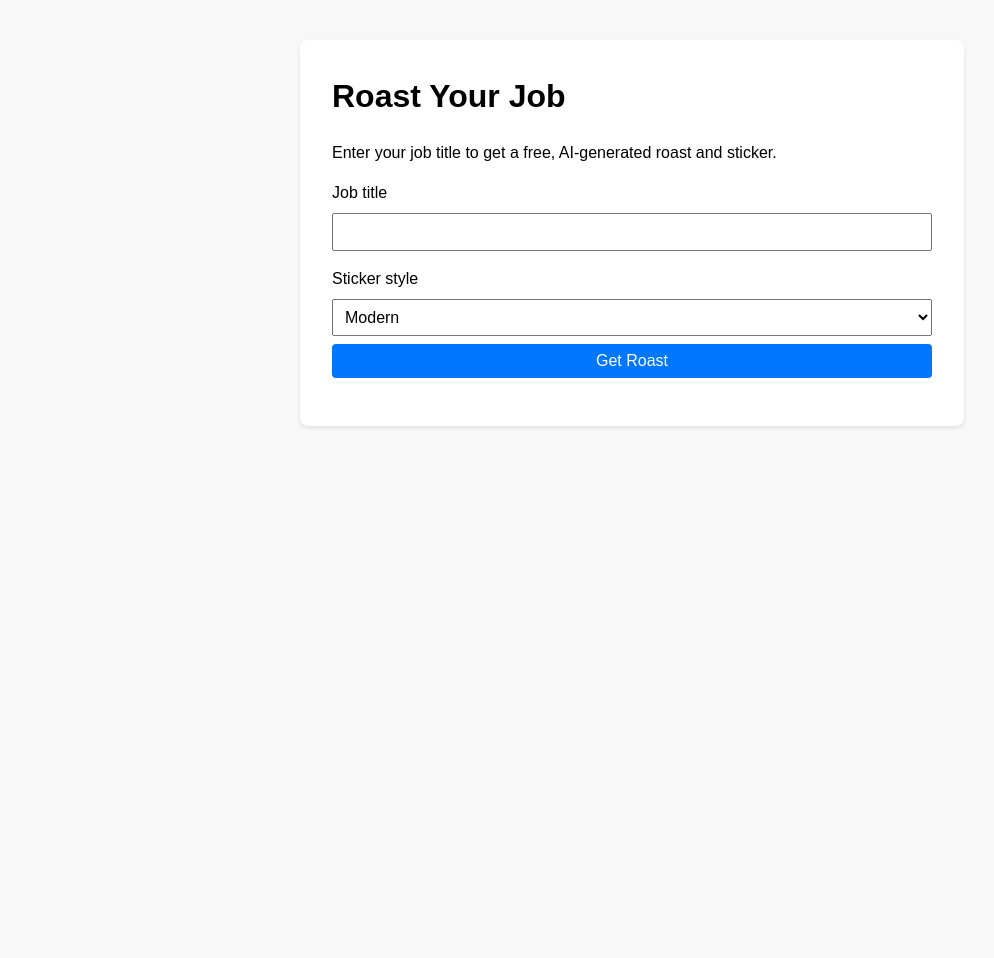
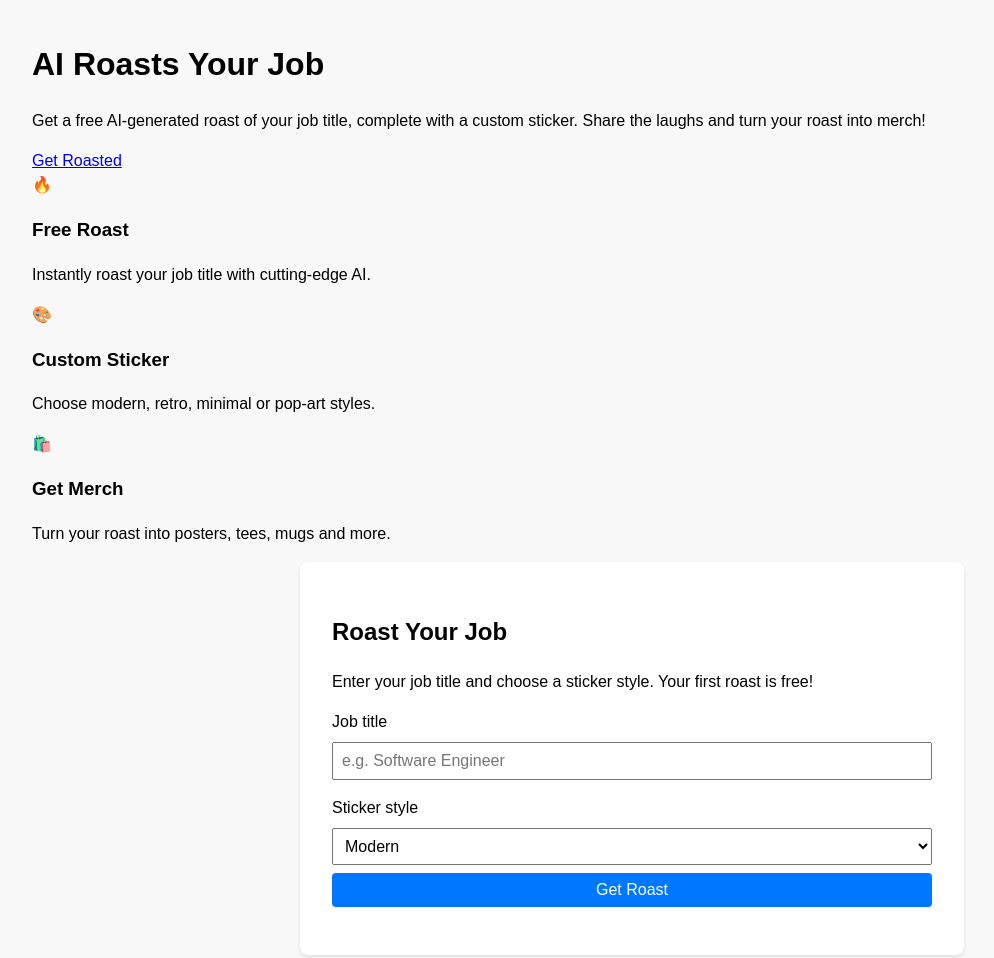
Before and after one commit to ptbandeira/roastyourjob, a website: page public/index.html in a window 1280 px wide. Shown: the whole page, without its empty margins (8-1002 px from the left). Before the commit the page ends 800 px from the top, so only its background shows below. Drawn offline with Linux system fonts and the light colour scheme.

Commit message:
Update index.html

```diff
--- a/public/index.html
+++ b/public/index.html
@@ -4,16 +4,52 @@
     <meta charset="UTF-8" />
     <meta name="viewport" content="width=device-width, initial-scale=1.0" />
     <title>Roast Your Job</title>
+    <!-- Import a modern, friendly font -->
+    <link href="https://fonts.googleapis.com/css2?family=Poppins:wght@400;600;700&display=swap" rel="stylesheet" />
     <link rel="stylesheet" href="style.css" />
   </head>
   <body>
-    <main>
-      <h1>Roast Your Job</h1>
-      <p>Enter your job title to get a free, AI‑generated roast and sticker.</p>
+    <!-- Hero section with attention‑grabbing headline and call to action -->
+    <header class="hero">
+      <div class="hero-content">
+        <h1>AI Roasts Your Job</h1>
+        <p>
+          Get a free AI‑generated roast of your job title, complete with a
+          custom sticker. Share the laughs and turn your roast into merch!
+        </p>
+        <a href="#generator" class="cta-button">Get Roasted</a>
+      </div>
+    </header>
+
+    <!-- Features section explaining the experience -->
+    <section class="features">
+      <div class="feature">
+        <span class="icon">🔥</span>
+        <h3>Free Roast</h3>
+        <p>Instantly roast your job title with cutting‑edge AI.</p>
+      </div>
+      <div class="feature">
+        <span class="icon">🎨</span>
+        <h3>Custom Sticker</h3>
+        <p>Choose modern, retro, minimal or pop‑art styles.</p>
+      </div>
+      <div class="feature">
+        <span class="icon">🛍️</span>
+        <h3>Get Merch</h3>
+        <p>Turn your roast into posters, tees, mugs and more.</p>
+      </div>
+    </section>
+
+    <!-- Generator section -->
+    <main id="generator">
+      <h2>Roast Your Job</h2>
+      <p>
+        Enter your job title and choose a sticker style. Your first roast is free!
+      </p>
       <form id="roastForm">
         <label>
           Job title
-          <input type="text" id="job" name="job" required />
+          <input type="text" id="job" name="job" placeholder="e.g. Software Engineer" required />
         </label>
         <label>
           Sticker style
@@ -27,11 +63,11 @@
         <button type="submit">Get Roast</button>
       </form>
       <div id="roastResult" class="hidden">
-        <h2>Your Roast</h2>
+        <h3>Your Roast</h3>
         <p id="roastText"></p>
         <img id="stickerImg" alt="Sticker preview" />
         <div id="merchForm" class="hidden">
-          <h3>Create Merch</h3>
+          <h4>Create Merch</h4>
           <label>
             Product
             <select id="product" name="product">
@@ -44,7 +80,7 @@
             </select>
           </label>
           <div id="variantOptions"></div>
-          <button id="buyButton">Buy merch</button>
+          <button id="buyButton">Buy Merch</button>
         </div>
       </div>
       <div id="error" class="error"></div>
```
